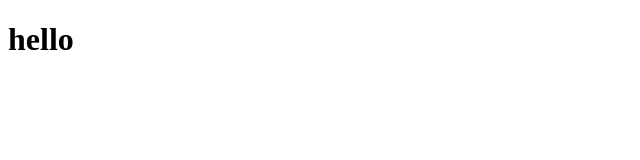
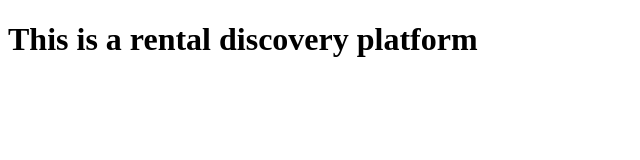
Before and after one commit to tamilakaranja/websiteproject, a plain HTML site: page index.html in a window 1280 px wide. Shown: the whole page, without its empty margins (0-640 px from the left). Drawn offline with Linux system fonts and the light colour scheme.

Commit message:
Created web description

```diff
--- a/index.html
+++ b/index.html
@@ -6,6 +6,6 @@
     <title> rental finder</title>
 </head>
 <body>
-    <h1>hello</h1>
+    <h1>This is a rental discovery platform</h1>
 </body>
 </html>
```
